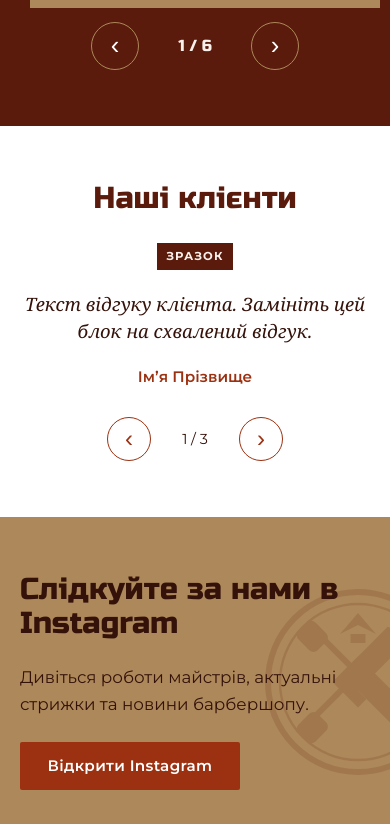
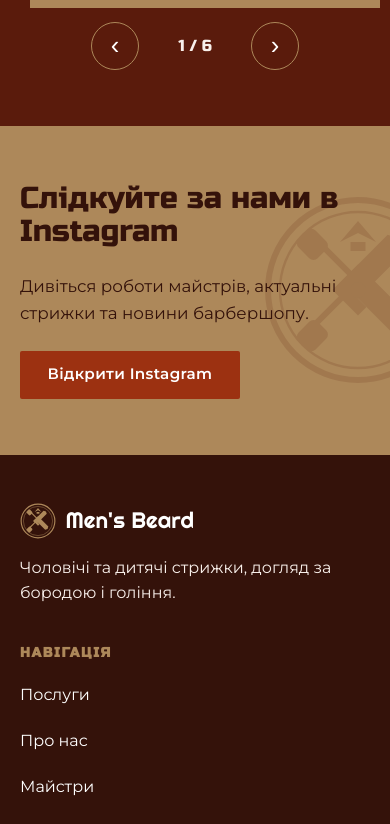
Before and after one commit to BOgdanRoz/BarberShop-Frontend, a React (Vite) app: page / in a window 390 px wide. Shown: the part 7433-8257 px from the top of the page. Built offline with nearby package versions, Linux system fonts and the light colour scheme; a web font is replaced by a local one.

Commit message:
refactor: remove testimonials section and its data
Drop the Testimonials section, its navigation link, placeholder reviews data and styles.

```diff
--- a/src/App.tsx
+++ b/src/App.tsx
@@ -5,7 +5,6 @@ import Gallery from './sections/Gallery/Gallery'
 import Hero from './sections/Hero/Hero'
 import Portfolio from './sections/Portfolio/Portfolio'
 import Services from './sections/Services/Services'
-import Testimonials from './sections/Testimonials/Testimonials'
 import Footer from './components/Footer/Footer'
 import Header from './components/Header/Header'
 
@@ -23,7 +22,6 @@ function App() {
         <Barbers />
         <Gallery />
         <Portfolio />
-        <Testimonials />
         <FinalCta />
       </main>
       <Footer />
--- a/src/data/siteContent.ts
+++ b/src/data/siteContent.ts
@@ -13,7 +13,6 @@ export const navItems: NavItem[] = [
   { id: 'barbers', label: 'Майстри' },
   { id: 'gallery', label: 'Галерея' },
   { id: 'portfolio', label: 'Роботи' },
-  { id: 'testimonials', label: 'Відгуки' },
 ]
 
 export const heroContent = {
@@ -72,10 +71,6 @@ export const portfolioContent = {
   lead: 'Добірка робіт наших майстрів: стрижки, догляд за бородою і чіткі лінії.',
 }
 
-export const testimonialsContent = {
-  title: 'Наші клієнти',
-}
-
 export const finalCtaContent = {
   title: 'Слідкуйте за нами в Instagram',
   lead: 'Дивіться роботи майстрів, актуальні стрижки та новини барбершопу.',
--- a/src/data/testimonials.ts
+++ /dev/null
@@ -1,25 +0,0 @@
-// PLACEHOLDER testimonials. They are not real customer reviews.
-// Replace each entry with an approved review and set isPlaceholder to false (or remove the field).
-export interface Testimonial {
-  quote: string
-  name: string
-  isPlaceholder: boolean
-}
-
-export const testimonials: Testimonial[] = [
-  {
-    quote: 'Текст відгуку клієнта. Замініть цей блок на схвалений відгук.',
-    name: 'Ім’я Прізвище',
-    isPlaceholder: true,
-  },
-  {
-    quote: 'Текст відгуку батьків про дитячу стрижку. Замініть на схвалений відгук.',
-    name: 'Ім’я Прізвище',
-    isPlaceholder: true,
-  },
-  {
-    quote: 'Текст відгуку клієнта про догляд за бородою. Замініть на схвалений відгук.',
-    name: 'Ім’я Прізвище',
-    isPlaceholder: true,
-  },
-]
--- a/src/sections/Testimonials/Testimonials.module.css
+++ /dev/null
@@ -1,80 +0,0 @@
-.section {
-  background: var(--color-white);
-  color: var(--color-black-bean);
-  padding-block: var(--section-padding);
-  text-align: center;
-}
-
-.inner {
-  display: grid;
-  gap: 1.75rem;
-  justify-items: center;
-  width: min(100% - 2 * var(--gutter), 52rem);
-  margin-inline: auto;
-}
-
-.title {
-  color: var(--color-seal-brown);
-  font-size: clamp(1.9rem, 4.2vw, 2.7rem);
-}
-
-.slide {
-  display: grid;
-  gap: 1.25rem;
-  justify-items: center;
-  margin: 0;
-}
-
-.tag {
-  padding: 0.25rem 0.6rem;
-  background: var(--color-seal-brown);
-  color: var(--color-seashell);
-  font-size: 0.72rem;
-  font-weight: 700;
-  letter-spacing: 0.1em;
-  text-transform: uppercase;
-}
-
-.quote {
-  font-family: var(--font-serif);
-  font-style: italic;
-  font-size: clamp(1.15rem, 2.2vw, 1.45rem);
-  line-height: 1.5;
-  color: var(--color-black-bean);
-}
-
-.name {
-  color: var(--color-brown);
-  font-weight: 600;
-  font-size: 0.95rem;
-}
-
-.controls {
-  display: flex;
-  align-items: center;
-  gap: 1rem;
-}
-
-.control {
-  width: 2.75rem;
-  height: 2.75rem;
-  border: 1.5px solid var(--color-brown);
-  border-radius: 50%;
-  background: transparent;
-  color: var(--color-brown);
-  font-size: 1.5rem;
-  line-height: 1;
-  cursor: pointer;
-  transition: background-color 200ms ease, color 200ms ease;
-}
-
-.control:hover {
-  background: var(--color-brown);
-  color: var(--color-white);
-}
-
-.counter {
-  min-width: 3.5rem;
-  font-size: 0.9rem;
-  color: var(--color-black-bean);
-}
--- a/src/sections/Testimonials/Testimonials.tsx
+++ /dev/null
@@ -1,44 +0,0 @@
-import { useState } from 'react'
-import { testimonials } from '../../data/testimonials'
-import { testimonialsContent } from '../../data/siteContent'
-import styles from './Testimonials.module.css'
-
-// Placeholder reviews are rendered one at a time with prev/next controls.
-function Testimonials() {
-  const [activeIndex, setActiveIndex] = useState(0)
-  const total = testimonials.length
-  const current = testimonials[activeIndex]
-
-  const showPrevious = () => setActiveIndex((index) => (index - 1 + total) % total)
-  const showNext = () => setActiveIndex((index) => (index + 1) % total)
-
-  return (
-    <section id="testimonials" className={styles.section}>
-      <div className={styles.inner}>
-        <h2 className={styles.title}>{testimonialsContent.title}</h2>
-
-        <figure className={styles.slide} aria-live="polite">
-          {current.isPlaceholder && <span className={styles.tag}>Зразок</span>}
-          <blockquote className={styles.quote}>
-            <p>{current.quote}</p>
-          </blockquote>
-          <figcaption className={styles.name}>{current.name}</figcaption>
-        </figure>
-
-        <div className={styles.controls}>
-          <button type="button" className={styles.control} onClick={showPrevious} aria-label="Попередній відгук">
-            ‹
-          </button>
-          <span className={styles.counter}>
-            {activeIndex + 1} / {total}
-          </span>
-          <button type="button" className={styles.control} onClick={showNext} aria-label="Наступний відгук">
-            ›
-          </button>
-        </div>
-      </div>
-    </section>
-  )
-}
-
-export default Testimonials
--- a/src/styles/variables.css
+++ b/src/styles/variables.css
@@ -13,7 +13,7 @@
   --font-display: 'Russo One', 'Segoe UI', Arial, sans-serif;
   --font-body: 'Montserrat', 'Segoe UI', Roboto, Arial, sans-serif;
   --font-brand: 'Righteous', 'Russo One', sans-serif;
-  /* Playfair Display italic: accent phrases and testimonial quotes (Cyrillic verified) */
+  /* Playfair Display italic: accent phrases (Cyrillic verified) */
   --font-serif: 'Playfair Display', Georgia, 'Times New Roman', serif;
 
   /* Layout */
```
